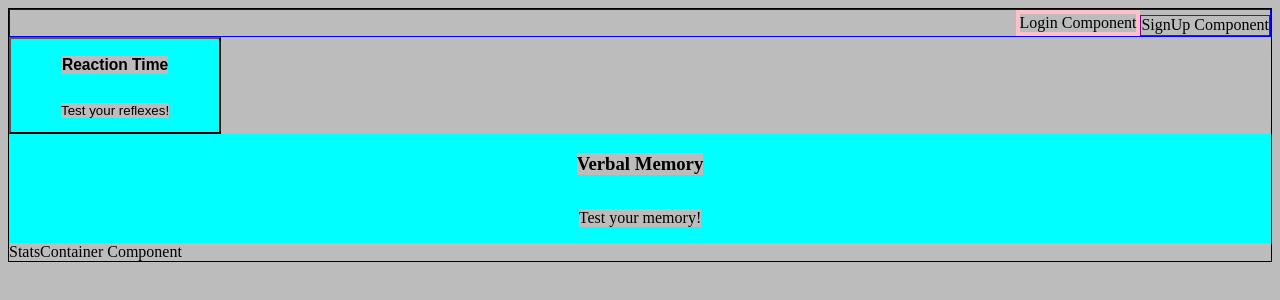
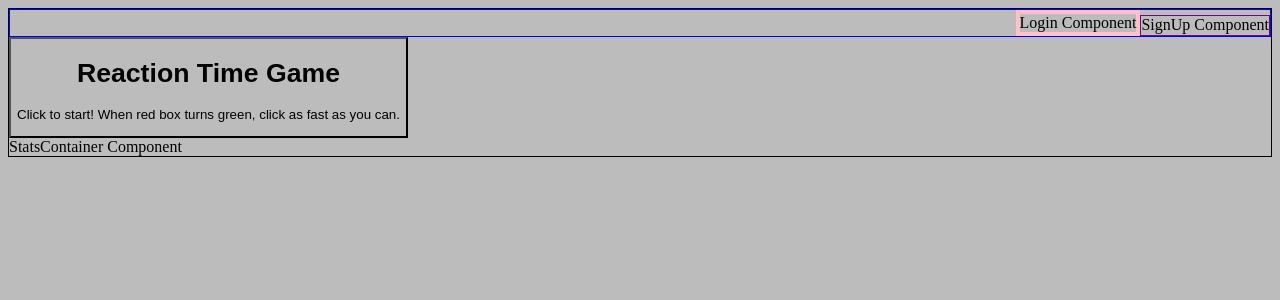
Before and after one commit to capableHuman/capableHuman, a React app: page / in a window 1280 px wide. Shown: the top 300 px of the page. Built offline with nearby package versions, Linux system fonts and the light colour scheme.

Commit message:
working on the reaction time game

```diff
--- a/client/components/MainContainer.js
+++ b/client/components/MainContainer.js
@@ -5,7 +5,7 @@ import StatsContainer from './StatsContainer';
 import { Route, Routes } from 'react-router-dom';
 
 const MainContainer = () => {
-  const [gameMode, setGameMode] = useState('mainPage');
+  const [gameMode, setGameMode] = useState('reactionTime');
   return (
     <div className="MainContainer">
       <Routes>
--- a/client/components/MainDisplay.js
+++ b/client/components/MainDisplay.js
@@ -6,11 +6,17 @@ import ReactionTimeGame from './ReactionTimeGame';
 
 const MainDisplay = ({ gameMode, setGameMode }) => {
   const [reactionTimeScore, setReactionTimeScore] = useState(0);
+  const [gameStarted, setGameStarted] = useState(false);
 
   if (gameMode === 'reactionTime') {
     return (
       <>
-        <ReactionTimeGame />
+        <ReactionTimeGame
+          reactionTimeScore={reactionTimeScore}
+          setReactionTimeScore={setReactionTimeScore}
+          gameStarted={gameStarted}
+          setGameStarted={setGameStarted}
+        />
       </>
     );
   } else
--- a/client/components/ReactionTimeGame.js
+++ b/client/components/ReactionTimeGame.js
@@ -1,11 +1,44 @@
 import React, { useEffect } from 'react';
 
-const ReactionTimeGame = () => {
-  return (
-    <>
-      <h1>hello</h1>
-    </>
-  );
+const ReactionTimeGame = ({ gameStarted, setGameStarted }) => {
+  const startGame = (e) => {
+    e.preventDefault();
+    setGameStarted(true);
+  };
+
+  const displayGreen = () => {
+    returns (<button>
+      {' '}
+      <h2> it's green </h2>
+    </button>
+    )
+  }
+
+
+
+  // setTimeout(displayGreen, 3000);
+
+
+
+  if (gameStarted === true) {
+
+    return (
+      <div>
+        <button>
+          <h1>Wait For Green</h1>
+        </button>
+      </div>
+    );
+  } else {
+    return (
+      <button onClick={startGame}>
+        <h1>Reaction Time Game</h1>
+        <p>
+          Click to start! When red box turns green, click as fast as you can.
+        </p>
+      </button>
+    );
+  }
 };
 
 export default ReactionTimeGame;
```
